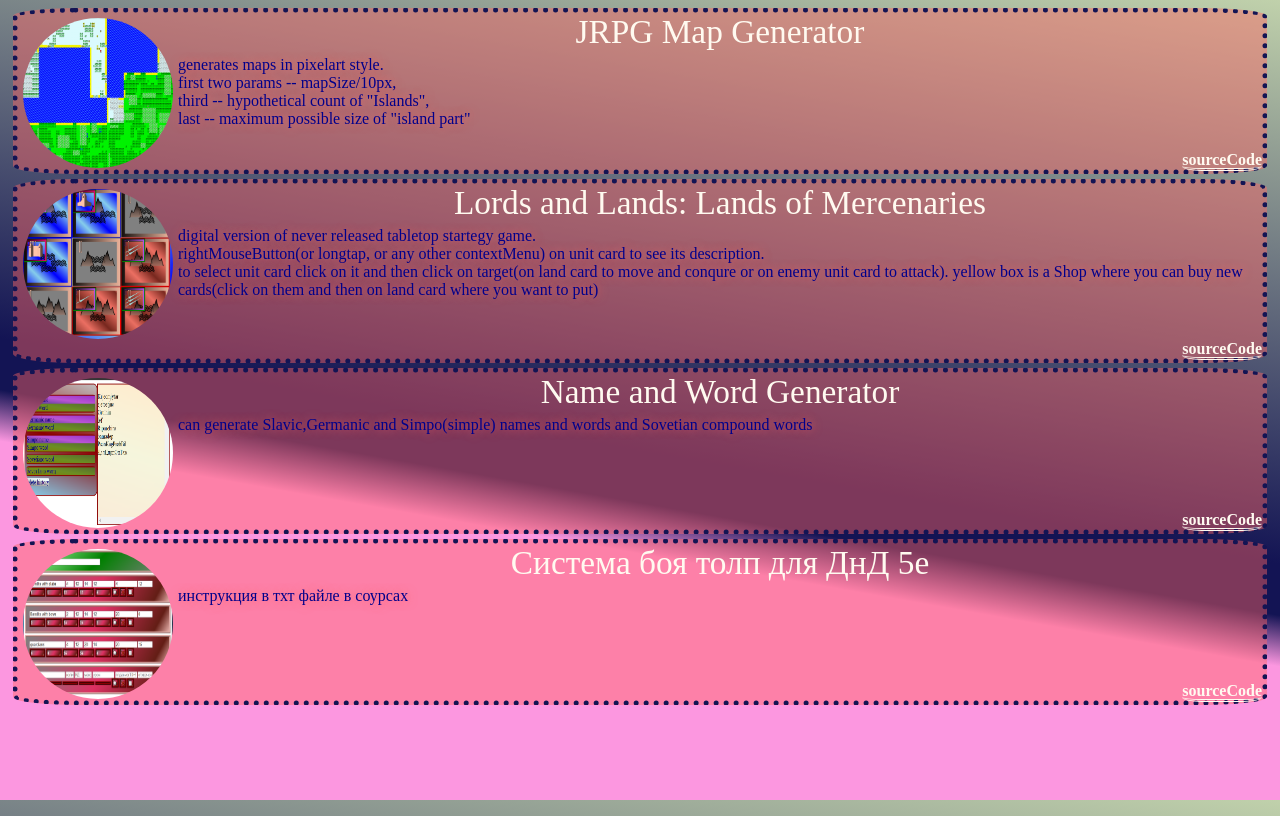
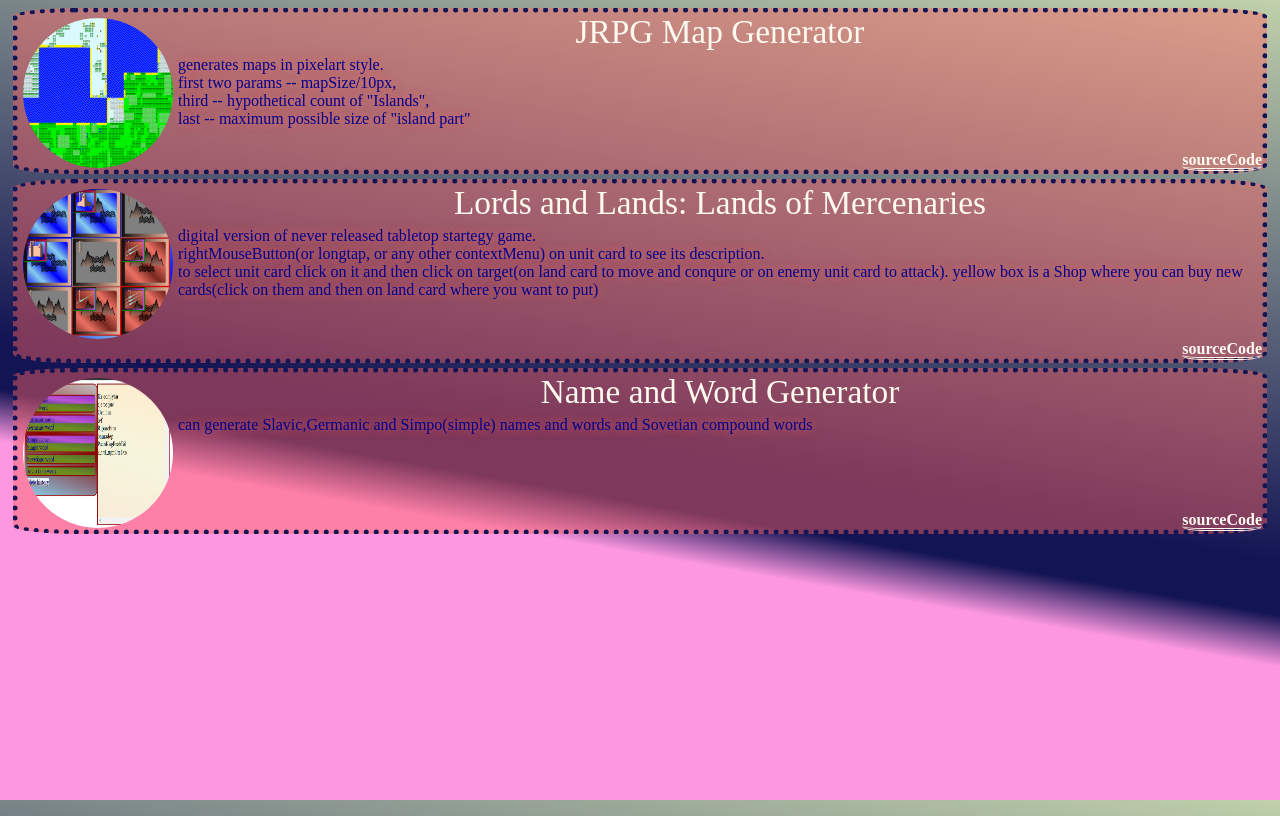
Before and after one commit to DvaidCh/DvaidCh, a plain HTML site: page index.html in a window 1280 px wide. Drawn offline with Linux system fonts and the light colour scheme.

Commit message:
Update index.html

```diff
--- a/index.html
+++ b/index.html
@@ -105,7 +105,6 @@
 			addProjCard("JRPG Map Generator","mapGen.png","generates maps in pixelart style.\n first two params -- mapSize/10px, \nthird -- hypothetical count of \"Islands\",\n last -- maximum possible size of \"island part\"\n\n","https://dvaidch.github.io/genericJRPG/","https://github.com/DvaidCh/genericJRPG");
 			addProjCard("Lords and Lands: Lands of Mercenaries","LnL.png","digital version of never released tabletop startegy game.\n rightMouseButton(or longtap, or any other contextMenu) on unit card to see its description.\n to select unit card click on it and then click on target(on land card to move and conqure or on enemy unit card to attack). yellow box is a Shop where you can buy new cards(click on them and then on land card where you want to put)\n\n\n","https://dvaidch.github.io/LordsAndLands-Lands-of-Mercenaries/","https://github.com/DvaidCh/LordsAndLands-Lands-of-Mercenaries");
 			addProjCard("Name and Word Generator","namegen.png","can generate Slavic,Germanic and Simpo(simple) names and words and Sovetian сompound words \n\n\n\n\n","https://dvaidch.github.io/namegen/","https://github.com/DvaidCh/namegen");
-			addProjCard("Система боя толп для ДнД 5е","dnd Mobs mechanics.png","инструкция в тхт файле в соурсах\n\n\n\n\n","https://dvaidch.github.io/mein-DnD-5e-Mob-Mechanica-for-really-big-Mobs-/","https://github.com/DvaidCh/mein-DnD-5e-Mob-Mechanica-for-really-big-Mobs-");
 
 		</script>
 </body>
```
